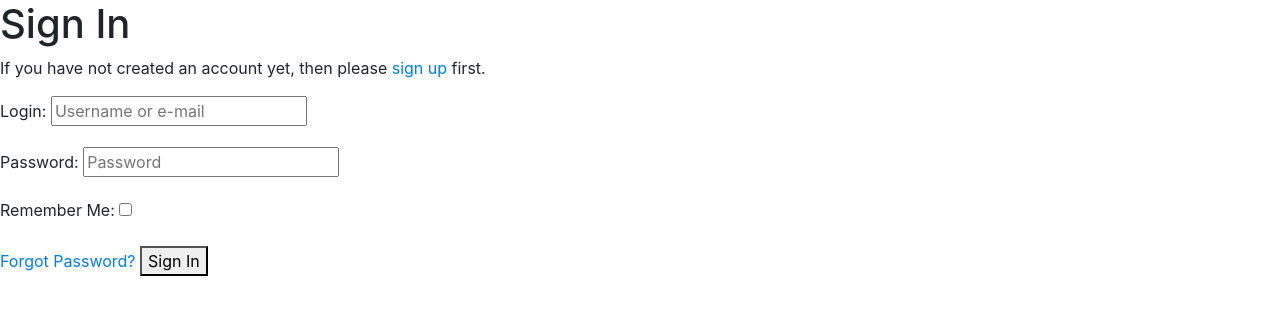
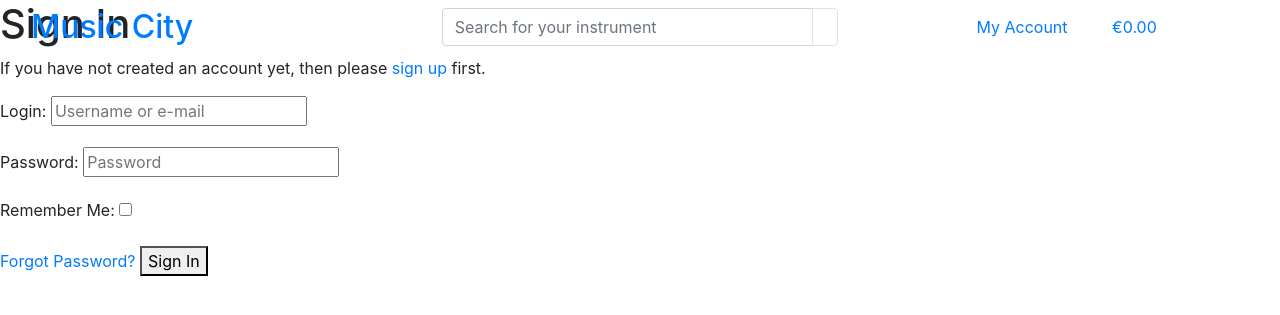
Before and after one commit to Technoid91/music-city, a Django app: page /accounts/login/ in a window 1280 px wide. Shown: the top 315 px of the page. Run offline with Django 3.2, Linux system fonts and the light colour scheme; some libraries are stand-ins or nearby versions.

Commit message:
Added main page header

```diff
--- a/home/templates/home/index.html
+++ b/home/templates/home/index.html
@@ -3,6 +3,8 @@
 
 {% block content %}
 
-<h1 class="text-success">Bootstrap works</h1>
+    <div class="container h-100">
+
+    </div>
 
 {% endblock %}
--- a/templates/base.html
+++ b/templates/base.html
@@ -30,7 +30,68 @@
         <title>Music City {% block extra_title %}{% endblock %}</title>
     </head>
     <body>
-        <header class="container-fluid fixed-top"></header>
+        <header class="container-fluid fixed-top">
+            <div class="row">
+                <div class="col-12 col-lg-4 my-auto py-1 py-lg-0 text-center text-lg-left">
+                    <a href="{% url 'home' %}" class="nav-link main-logo-link">
+                        <h2 class="logo-font text-black my-0">Music City</h2>
+                    </a>
+                </div>
+                <div class="col-12 col-lg-4 my-auto py-1 py-lg-0">
+                    <form method="GET" action="">
+                        <div class="input-group w-100">
+                            <input class="form-control border-black" type="text" name="q" placeholder="Search for your instrument">
+                            <div class="input-group-append">
+                                <button class="form-control btn btn-black border border-black" type="submit">
+                                    <span class="icon">
+                                        <i class="fas fa-search"></i>
+                                    </span>
+                                </button>
+                            </div>
+                        </div>
+                    </form>
+                </div>
+                <div class="col-12 col-lg-4 my-auto py-1 py-lg-0">
+                    <ul class="list-inline list-unstyled text-center my-0">
+                        <li class="list-inline-item dropdown">
+                            <a class="text-black nav-link" href="#" id="user-options" data-toggle="dropdown" aria-haspopup="true" aria-expanded="false">
+                                <div class="text-center">
+                                    <div><i class="fas fa-user fa-lg"></i></div>
+                                    <p class="my-0">My Account</p>
+                                </div>
+                            </a>
+                            <div class="dropdown-menu border-0" aria-labelledby="user-options">
+                                {% if request.user.is_authenticated %}
+                                    {% if request.user.is_superuser %}
+                                        <a href="" class="dropdown-item">Product management</a>
+                                    {% endif %}
+                                    <a href="" class="dropdown-item">My Profile</a>
+                                    <a href="{% url 'account_logout' %}" class="dropdown-item">Logout</a>
+                                    <a href="{% url 'account_signup' %}" class="dropdown-item">Register</a>
+                                    <a href="{% url 'account_login' %}" class="dropdown-item">Login</a>
+                                {% endif %}
+
+                            </div>
+                        </li>
+                        <li class="list-inline-item">
+                            <a class="{% if grand_total %} text-info font-weight-bold{% else %}text-black{% endif %} nav-link" href="">
+                                <div class="text-center">
+                                    <div><i class="fas fa-shopping-bag fa-lg"></i></div>
+                                    <p class="my-0">
+                                        {% if grand_total %}
+                                            €{{ grand_total|floatformat:2 }}
+                                        {% else %}
+                                            €0.00
+                                        {% endif %}
+                                    </p>
+                                </div>
+                            </a>
+                        </li>
+                    </ul>
+                </div>
+            </div>
+
+        </header>
 
         {% if messages %}
             <div class="message-container"></div>
```
Also changed, not shown: 1 other file.
